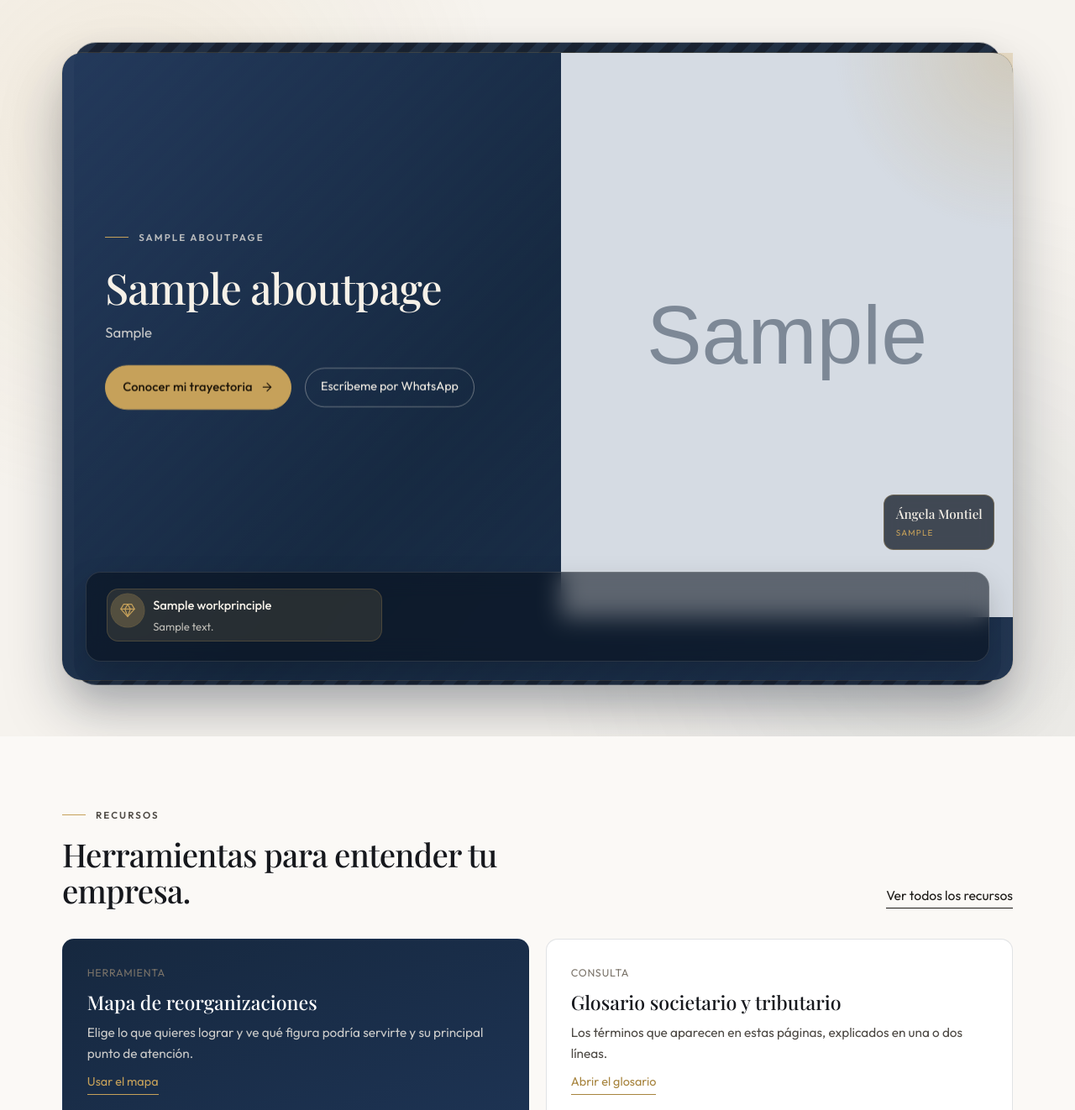
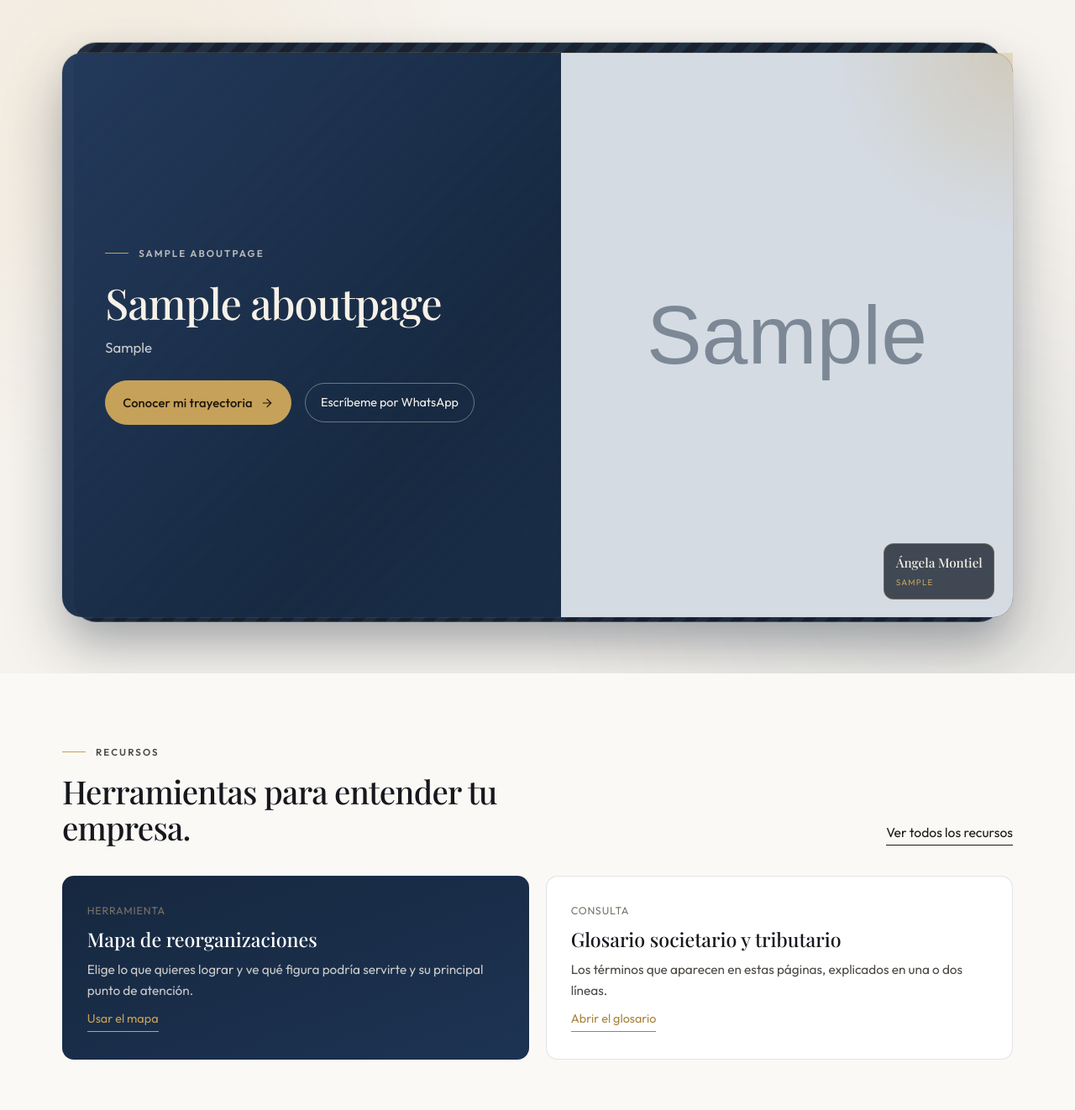
Before and after one commit to Alheecordero/Angela-Montiel, a Django app: page / in a window 1280 px wide. Shown: the part 2527-3849 px from the top of the page at 84% size. Run offline with Django 5.2, Linux system fonts and the light colour scheme; tables that the repository leaves empty hold one stand-in row (values such as "Sample post"); grey boxes marked "Sample" are stand-in pictures; some libraries are stand-ins or nearby versions; some web fonts are replaced.

Commit message:
Inicio sin franja de principios ni botón de publicaciones vacío
Co-authored-by: Cursor <cursoragent@cursor.com>

```diff
--- a/static/css/studio.css
+++ b/static/css/studio.css
@@ -890,7 +890,6 @@ h1, h2, h3 {
   flex-direction: column;
   justify-content: center;
   padding: clamp(1.75rem, 4.5vw, 3.2rem);
-  padding-bottom: clamp(4.5rem, 10vw, 5.5rem);
 }
 
 .firm-about h2 {
@@ -969,7 +968,7 @@ h1, h2, h3 {
   position: absolute;
   z-index: 2;
   right: clamp(0.85rem, 2.5vw, 1.35rem);
-  bottom: clamp(4.2rem, 9vw, 5rem);
+  bottom: clamp(0.85rem, 2.5vw, 1.35rem);
   padding: 0.65rem 0.85rem;
   border-radius: 12px;
   background: rgba(8, 16, 28, 0.72);
@@ -2057,7 +2056,7 @@ h1, h2, h3 {
   }
 
   .firm-about-copy {
-    padding: 2rem 1.75rem 4.25rem;
+    padding: 2rem 1.75rem;
   }
 
   .firm-about h2 {
--- a/templates/core/home.html
+++ b/templates/core/home.html
@@ -149,10 +149,12 @@
                 <h2>Lo último, verificado en la fuente.</h2>
                 <p>Notas jurídicas, análisis y guías para entender tu empresa antes de decidir.</p>
             </div>
+            {% if recent_publications %}
             <a href="{% url 'publications:list' %}" class="firm-journal-all firm-pill">
                 <span>Ver todas las publicaciones</span>
                 {% include "components/icons.html" with icon="arrow-right" size=16 %}
             </a>
+            {% endif %}
         </header>
 
         {% if recent_publications %}
@@ -211,23 +213,6 @@
                     </figure>
                 </div>
 
-                {% with principles=about_page.principles.all %}
-                {% if principles %}
-                <div class="firm-about-glass firm-about-reveal" style="--about-delay: 5">
-                    <ul class="firm-about-highlights" data-about-highlights role="tablist" aria-label="Cómo trabajo">
-                        {% for principle in principles|slice:":3" %}
-                        <li{% if forloop.first %} class="is-active"{% endif %} data-about-highlight role="tab" tabindex="{% if forloop.first %}0{% else %}-1{% endif %}" aria-selected="{% if forloop.first %}true{% else %}false{% endif %}">
-                            <span class="firm-about-highlight-icon">{% include "components/icons.html" with icon="diamond" size=18 %}</span>
-                            <div>
-                                <strong>{{ principle.title }}</strong>
-                                <p>{{ principle.text|truncatewords:14 }}</p>
-                            </div>
-                        </li>
-                        {% endfor %}
-                    </ul>
-                </div>
-                {% endif %}
-                {% endwith %}
             </div>
         </article>
     </div>
```
